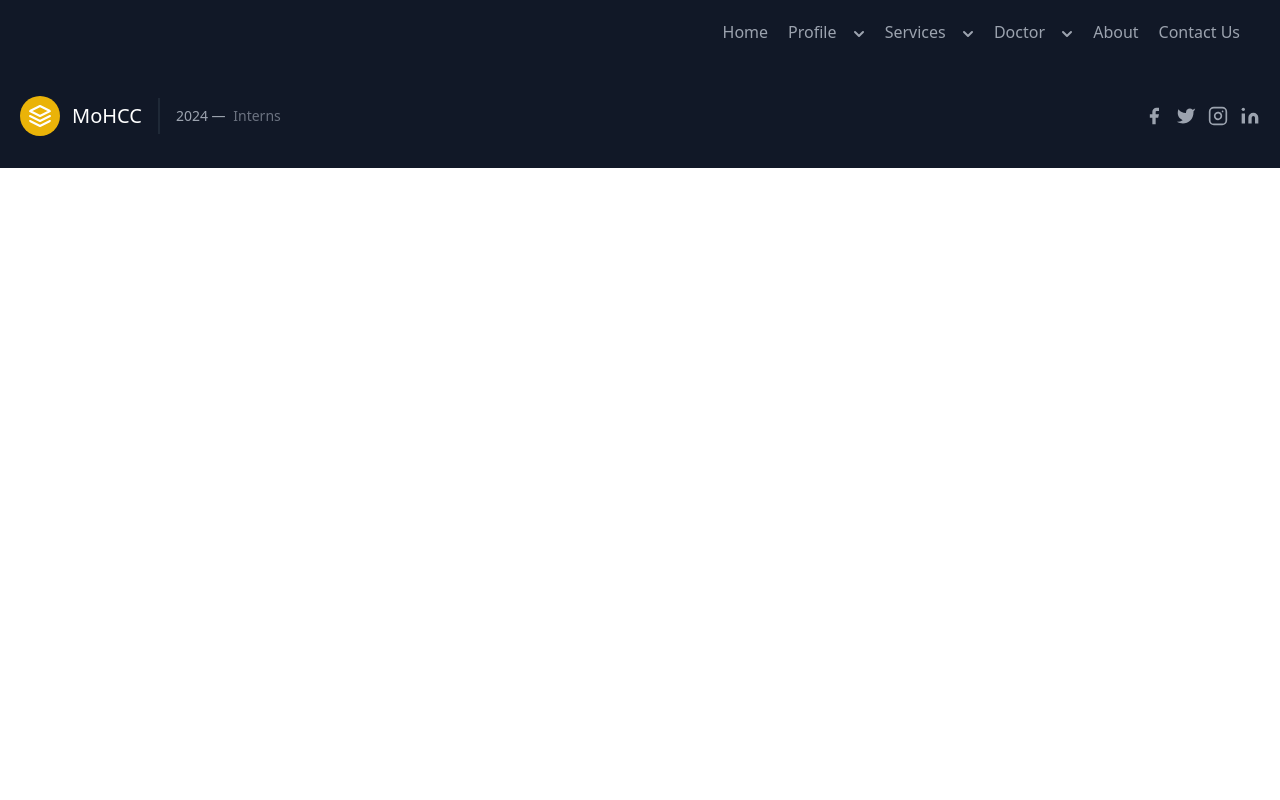
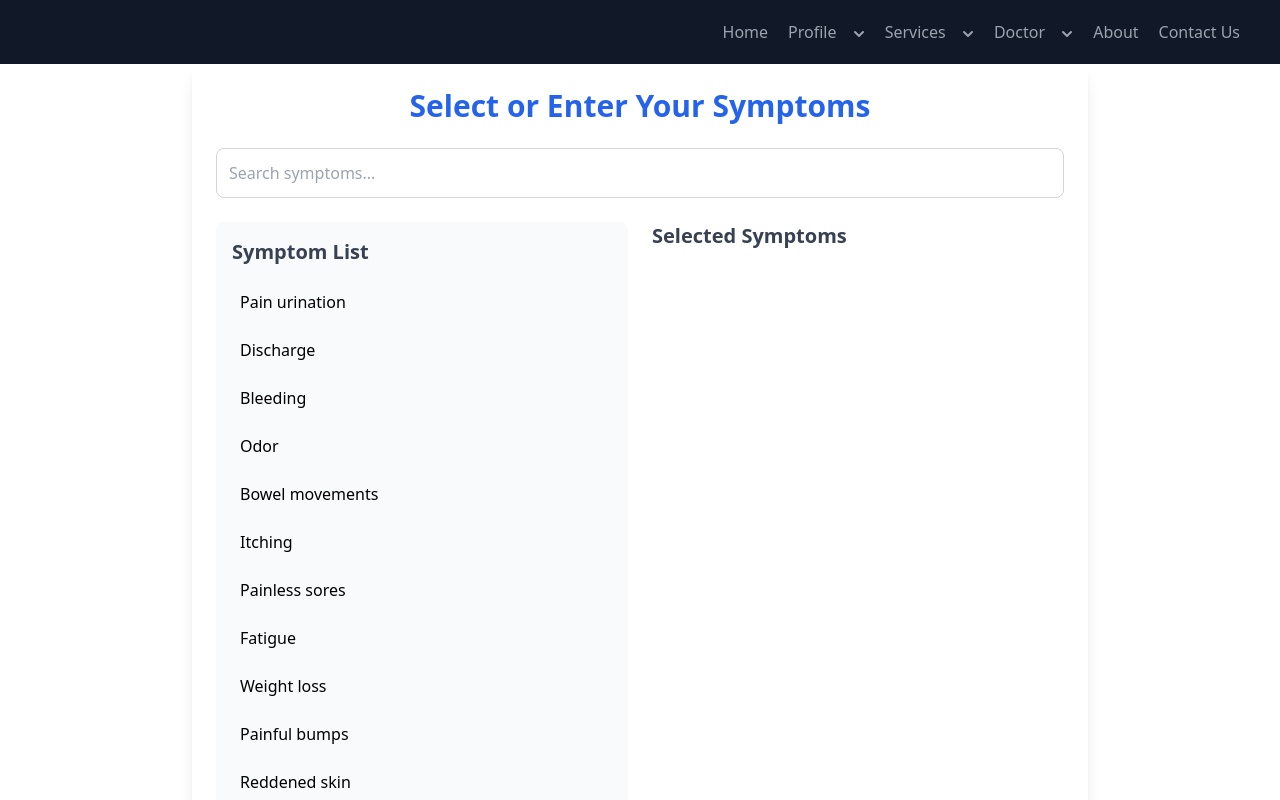
Before and after one commit to kedamaster/frontaz, an Angular app: page /symptom-checker in a window 1280 px wide. Before the commit this address led to /. Shown: the top 800 px of the page. Built offline with nearby package versions, Linux system fonts and the light colour scheme.

Commit message:
kedamaster

```diff
--- a/src/app/app.module.ts
+++ b/src/app/app.module.ts
@@ -3,6 +3,8 @@ import { CommonModule } from '@angular/common';
 import { SignupModule } from './signup/signup/signup.module';
 import { FormsModule } from '@angular/forms';
 import { ReactiveFormsModule } from '@angular/forms';
+
+
 
 
 
@@ -16,6 +18,7 @@ import { ReactiveFormsModule } from '@angular/forms';
     ReactiveFormsModule,
     FormsModule
 
+
   ]
 })
 export class AppModule { }
--- a/src/app/app.routes.ts
+++ b/src/app/app.routes.ts
@@ -8,6 +8,7 @@ import { SymptomsComponent } from './symptoms/symptoms.component';
 import { DoctorsComponent } from './doctors/doctors.component';
 //import { PersonalDetailsComponent } from './personal-details/personal-details.component';
 import { SessionComponent } from './personal-details/session/session.component';
+import { SymptomCheckerComponent } from './symptom-checker/symptom-checker.component';
 
 export const routes: Routes = [
     { path: '', component: HomeComponent },
@@ -19,5 +20,6 @@ export const routes: Routes = [
     { path: 'symptoms', component: SymptomsComponent},
     { path: 'doctors', component:DoctorsComponent},
     //{ path: 'personal-details', component:PersonalDetailsComponent},
-    { path: 'session', component:SessionComponent}
+    { path: 'session', component:SessionComponent},
+    { path: 'symptom-checker', component:SymptomCheckerComponent}
 ];
--- a/src/app/navbar/navbar.component.html
+++ b/src/app/navbar/navbar.component.html
@@ -40,7 +40,7 @@
           </button>
           <div class="dropdown-content">
             <a href="#">Appointments</a>
-            <a href="#">Symptoms</a>
+            <a href="/symptom-checker">Symptoms</a>
             <a href="#">Complains</a>
           </div>
         </div>
--- /dev/null
+++ b/src/app/symptom-checker/symptom-checker.component.html
@@ -0,0 +1 @@
+<p>symptom-checker works!</p>
--- /dev/null
+++ b/src/app/symptom-checker/symptom-checker.component.ts
@@ -0,0 +1,106 @@
+import { Component } from '@angular/core';
+import { CommonModule } from '@angular/common';
+import { FormsModule } from '@angular/forms';
+import { HttpClient } from '@angular/common/http';
+
+@Component({
+  selector: 'app-symptom-checker',
+  standalone: true,
+  imports: [CommonModule, FormsModule],
+  template: `
+    <div class="max-w-4xl mx-auto p-6 bg-white shadow-lg rounded-lg">
+      <h1 class="text-3xl font-bold mb-6 text-center text-blue-600">Select or Enter Your Symptoms</h1>
+      <div class="mb-6">
+        <input
+          type="text"
+          placeholder="Search symptoms..."
+          [(ngModel)]="searchTerm"
+          class="w-full p-3 border border-gray-300 rounded-lg focus:ring-2 focus:ring-blue-500 focus:border-blue-500"
+        />
+      </div>
+      <div class="grid md:grid-cols-2 gap-6">
+        <div class="bg-gray-50 p-4 rounded-lg">
+          <h2 class="text-xl font-semibold mb-4 text-gray-700">Symptom List</h2>
+          <ul class="space-y-2">
+            <li
+              *ngFor="let symptom of filteredSymptoms"
+              (click)="addSymptom(symptom)"
+              class="cursor-pointer hover:bg-blue-100 p-2 rounded transition duration-200 ease-in-out"
+            >
+              {{ symptom }}
+            </li>
+          </ul>
+        </div>
+        <div>
+          <h2 class="text-xl font-semibold mb-4 text-gray-700">Selected Symptoms</h2>
+          <ul class="space-y-2">
+            <li *ngFor="let symptom of selectedSymptoms" class="flex justify-between items-center bg-blue-50 p-3 rounded-lg">
+              <span>{{ symptom }}</span>
+              <button (click)="removeSymptom(symptom)" class="text-red-500 hover:text-red-700 focus:outline-none">
+                <svg xmlns="http://www.w3.org/2000/svg" class="h-5 w-5" viewBox="0 0 20 20" fill="currentColor">
+                  <path fill-rule="evenodd" d="M4.293 4.293a1 1 0 011.414 0L10 8.586l4.293-4.293a1 1 0 111.414 1.414L11.414 10l4.293 4.293a1 1 0 01-1.414 1.414L10 11.414l-4.293 4.293a1 1 0 01-1.414-1.414L8.586 10 4.293 5.707a1 1 0 010-1.414z" clip-rule="evenodd" />
+                </svg>
+              </button>
+            </li>
+          </ul>
+        </div>
+      </div>
+      <button
+        (click)="handleSubmit()"
+        class="mt-6 w-full bg-blue-600 text-white py-3 px-6 rounded-lg hover:bg-blue-700 transition duration-200 ease-in-out focus:outline-none focus:ring-2 focus:ring-blue-500 focus:ring-opacity-50"
+      >
+       Submit
+      </button>
+      <div *ngIf="diagnosisResult" class="mt-6 p-4 bg-green-50 border border-green-200 rounded-lg">
+        <h3 class="text-lg font-semibold text-green-800 mb-2">Diagnosis Result:</h3>
+        <p class="text-green-700">{{ diagnosisResult }}</p>
+      </div>
+    </div>
+  `,
+})
+export class SymptomCheckerComponent {
+  searchTerm: string = '';
+  selectedSymptoms: string[] = [];
+  diagnosisResult: string | null = null;
+
+  symptoms: string[] = [
+    'Pain urination', 'Discharge', 'Bleeding',
+    'Odor', 'Bowel movements', 'Itching',
+    'Painless sores', 'Fatigue', 'Weight loss',
+    'Painful bumps', 'Reddened skin', 'Leakage pus'
+  ];
+
+  constructor(private http: HttpClient) {}
+
+  get filteredSymptoms(): string[] {
+    return this.symptoms.filter(symptom =>
+      symptom.toLowerCase().includes(this.searchTerm.toLowerCase())
+    );
+  }
+
+  addSymptom(symptom: string): void {
+    if (!this.selectedSymptoms.includes(symptom)) {
+      this.selectedSymptoms.push(symptom);
+    }
+  }
+
+  removeSymptom(symptom: string): void {
+    this.selectedSymptoms = this.selectedSymptoms.filter(s => s !== symptom);
+  }
+
+  handleSubmit(): void {
+    // Replace 'YOUR_BACKEND_URL' with the actual URL of your backend API
+    const backendUrl = 'YOUR_BACKEND_URL/analyze-symptoms';
+
+    this.http.post<{ diagnosis: string }>(backendUrl, { symptoms: this.selectedSymptoms })
+      .subscribe(
+        (response) => {
+          this.diagnosisResult = response.diagnosis;
+        },
+        (error) => {
+          console.error('Error sending symptoms to backend:', error);
+          this.diagnosisResult = 'An error occurred while analyzing symptoms. Please try again.';
+        }
+      );
+  }
+}
--- a/src/main.ts
+++ b/src/main.ts
@@ -1,3 +1,4 @@
+
 import { bootstrapApplication } from '@angular/platform-browser';
 import { appConfig } from './app/app.config';
 import { AppComponent } from './app/app.component';
```
Also changed, not shown: src/app/app.component.ts (+2 -5 lines), src/app/symptom-checker/symptom-checker.component.css (added), 1 other file (tests, documents, lock files or other folders).
